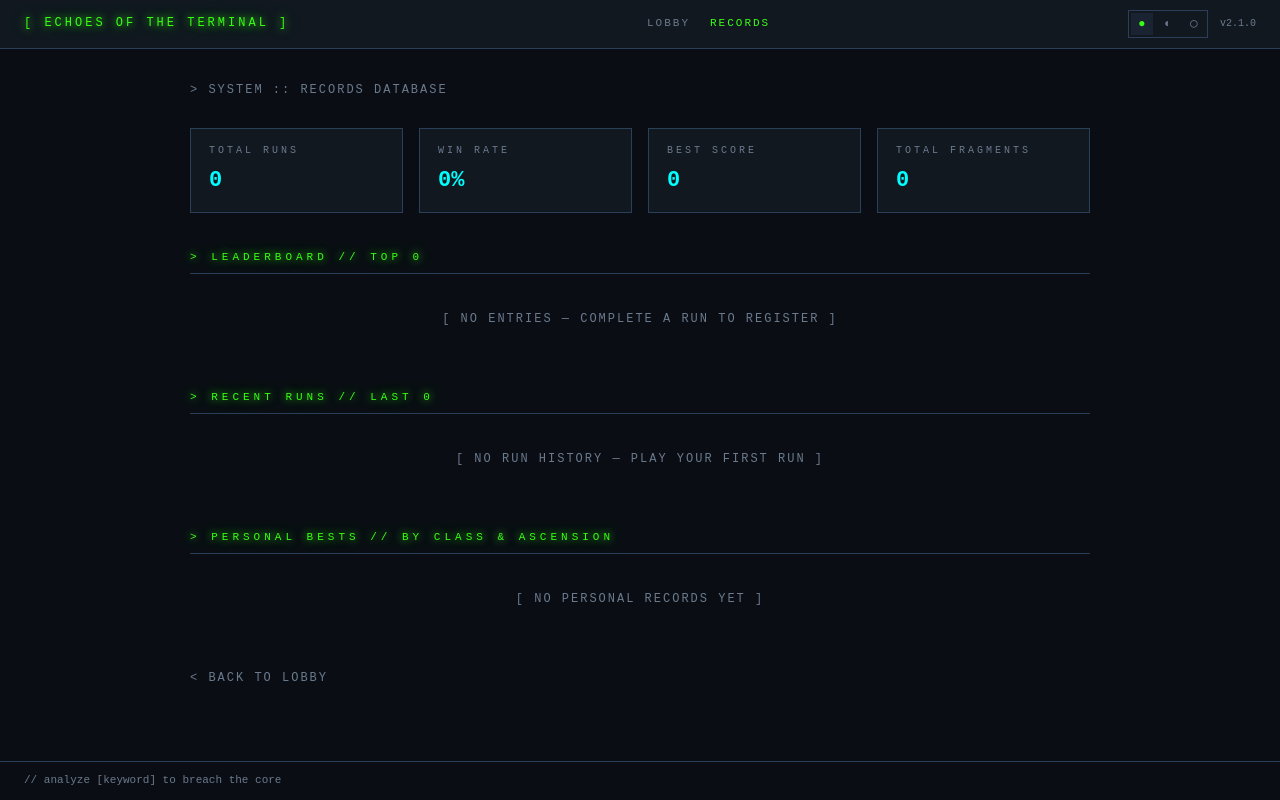
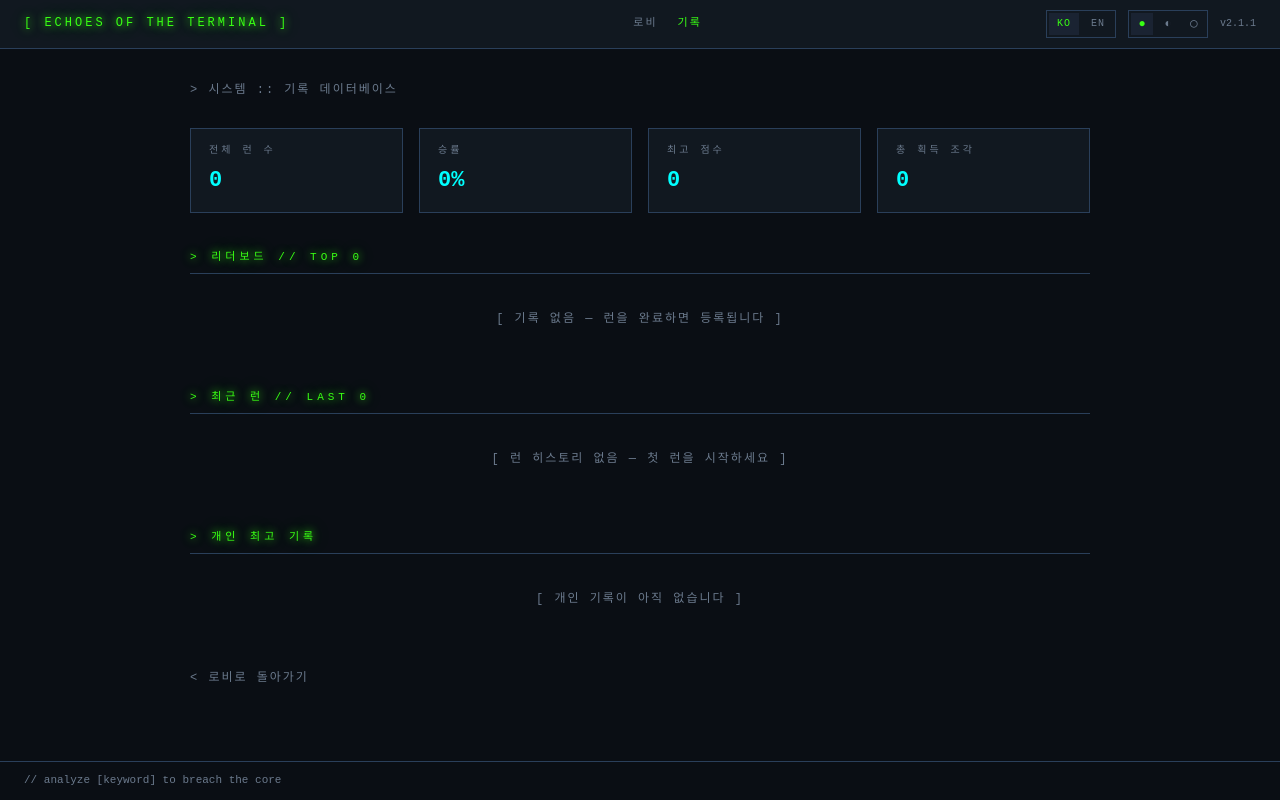
Before and after one commit to sungjin9288/echoes-of-the-terminal, a FastAPI app: page /records in a window 1280 px wide. Run offline with FastAPI, Linux system fonts and the light colour scheme; some libraries are stand-ins or nearby versions.

Commit message:
feat(web): i18n 토글 (KO/EN) — 다국어 인프라 + 핵심 라벨 교체 (v2.1.1)
v3.0 Phase D 두 번째 마이크로 릴리즈.

- i18n.py: translate(lang, key) stateless 헬퍼 + lru_cache 카탈로그 캐시
  (글로벌 _current_lang 무관 — 멀티 세션 환경 안전)
- web/adapters.py: WebGameSession.lang 필드 (기본 ko)
- web/app.py: POST /api/settings/lang + Jinja2 translate 글로벌 등록
- web/templates/: lobby/records/game/base 핵심 라벨을 translate() 호출로 교체
- web/static/style.css: .lang-toggle / .lang-btn 스타일 (테마 토글과 동일 패턴)
- locale/ko.json, en.json: web.header.* / web.lobby.* / web.records.* / web.game.*
  키 32개 추가 (95→127)
- 헤더 우측: [KO|EN] | [●◐◯] | v{ver} 클러스터
- 테스트: TestI18nToggle 11케이스, 기존 records/daily 케이스 한/영 양쪽 허용 보강
  (859→870 케이스)

```diff
--- a/constants.py
+++ b/constants.py
@@ -5,7 +5,7 @@ TIME_LIMIT_SECONDS 등 모든 게임 상수를 이 파일에서 중앙 관리한
 """
 
 # ── 버전 정보 ─────────────────────────────────────────────────────────────────
-VERSION: str = "2.1.0"
+VERSION: str = "2.1.1"
 BUILD_DATE: str = "2026-05-08"
 
 # ── 타임 프레셔 ───────────────────────────────────────────────────────────────
--- a/locale/ko.json
+++ b/locale/ko.json
@@ -111,5 +111,39 @@
   "artifact.selection.prompt": "아티팩트를 하나 선택하세요.",
 
   "records.press_enter": "로비로 복귀하려면 Enter를 누르세요",
-  "common.press_enter": "계속하려면 Enter를 누르세요"
+  "common.press_enter": "계속하려면 Enter를 누르세요",
+
+  "web.header.lobby": "로비",
+  "web.header.records": "기록",
+  "web.lobby.runs": "런 수",
+  "web.lobby.top_score": "최고 점수",
+  "web.lobby.select_class": "클래스 선택",
+  "web.lobby.ascension": "어센션 레벨",
+  "web.lobby.save_settings": "설정 저장",
+  "web.lobby.start_run": "런 시작 _",
+  "web.lobby.daily_btn": "데일리 챌린지",
+  "web.lobby.daily_done": "✓ 데일리 챌린지 완료",
+  "web.lobby.or": "또는",
+  "web.lobby.cls_analyst_desc": "키워드 힌트 · Hard+ 패널티 -10%",
+  "web.lobby.cls_ghost_desc": "REST +15% · 타임아웃 완화",
+  "web.lobby.cls_cracker_desc": "속공 스택 · ELITE 아티팩트 +1",
+  "web.records.title": "기록",
+  "web.records.subtitle": "시스템 :: 기록 데이터베이스",
+  "web.records.total_runs": "전체 런 수",
+  "web.records.win_rate": "승률",
+  "web.records.best_score": "최고 점수",
+  "web.records.total_fragments": "총 획득 조각",
+  "web.records.leaderboard": "리더보드",
+  "web.records.recent_runs": "최근 런",
+  "web.records.personal_bests": "개인 최고 기록",
+  "web.records.no_entries": "[ 기록 없음 — 런을 완료하면 등록됩니다 ]",
+  "web.records.no_history": "[ 런 히스토리 없음 — 첫 런을 시작하세요 ]",
+  "web.records.no_personal": "[ 개인 기록이 아직 없습니다 ]",
+  "web.records.back": "< 로비로 돌아가기",
+  "web.game.placeholder": "analyze [keyword] | cat log | ls | help",
+  "web.game.send": "전송",
+  "web.game.quit": "[ 종료 ]",
+  "web.game.connecting": "연결 중",
+  "web.game.terminated": "[ 세션 종료 — ",
+  "web.game.confirm_quit": "런을 포기하고 로비로 돌아갑니까?"
 }
--- a/web/adapters.py
+++ b/web/adapters.py
@@ -147,6 +147,7 @@ class WebGameSession:
 
         # UI 설정
         self.theme: str = "default"  # default | colorblind | high_contrast
+        self.lang: str = "ko"        # ko | en
 
     # ── 출력 관리 ──────────────────────────────────────────────────────────────
 
--- a/web/app.py
+++ b/web/app.py
@@ -86,6 +86,7 @@ def _attach_cookie(resp: Any, session_id: str) -> None:
 
 
 VALID_THEMES = frozenset({"default", "colorblind", "high_contrast"})
+VALID_LANGS = frozenset({"ko", "en"})
 
 
 def _get_theme(sid: str | None) -> str:
@@ -97,6 +98,23 @@ def _get_theme(sid: str | None) -> str:
         return "default"
     theme = getattr(session, "theme", "default")
     return theme if theme in VALID_THEMES else "default"
+
+
+def _get_lang(sid: str | None) -> str:
+    """세션에서 선택된 언어를 반환한다 (없으면 ko)."""
+    if not sid:
+        return "ko"
+    session = store.get(sid)
+    if session is None:
+        return "ko"
+    lang = getattr(session, "lang", "ko")
+    return lang if lang in VALID_LANGS else "ko"
+
+
+# Jinja2 환경에 i18n 헬퍼 등록 — 모든 템플릿에서 t('key', lang=...) 호출 가능
+from i18n import translate as _translate  # noqa: E402
+
+templates.env.globals["translate"] = _translate
 
 
 # ── 페이지 라우트 ─────────────────────────────────────────────────────────────
@@ -137,6 +155,7 @@ async def lobby_page(
             "today_str": today_str,
             "daily_played": daily_played,
             "theme": session.theme,
+            "lang": session.lang,
         },
     )
     if is_new:
@@ -163,6 +182,7 @@ async def game_page(
             "active_page": "game",
             "version": _GAME_VERSION,
             "theme": session.theme,
+            "lang": session.lang,
         },
     )
 
@@ -210,6 +230,7 @@ async def records_page(
             "active_page": "records",
             "version": _GAME_VERSION,
             "theme": _get_theme(echoes_sid),
+            "lang": _get_lang(echoes_sid),
         },
     )
 
@@ -229,6 +250,24 @@ async def set_theme(
     session.theme = theme
 
     resp = JSONResponse({"ok": True, "theme": theme})
+    if is_new:
+        _attach_cookie(resp, session.session_id)
+    return resp
+
+
+@app.post("/api/settings/lang")
+async def set_lang(
+    lang: str = Form(...),
+    echoes_sid: str | None = Cookie(default=None),
+):
+    """세션의 언어를 변경한다 (ko | en)."""
+    if lang not in VALID_LANGS:
+        raise HTTPException(400, f"Invalid lang: {lang}")
+
+    session, is_new = _resolve_session(echoes_sid)
+    session.lang = lang
+
+    resp = JSONResponse({"ok": True, "lang": lang})
     if is_new:
         _attach_cookie(resp, session.session_id)
     return resp
--- a/web/static/style.css
+++ b/web/static/style.css
@@ -501,13 +501,15 @@ input[type="range"] {
 }
 
 /* Theme toggle buttons */
-.theme-toggle {
+.theme-toggle,
+.lang-toggle {
   display: inline-flex;
   gap: 4px;
   border: 1px solid var(--border);
   padding: 2px;
 }
-.theme-btn {
+.theme-btn,
+.lang-btn {
   background: transparent;
   border: none;
   color: var(--text-dim);
@@ -519,8 +521,9 @@ input[type="range"] {
   cursor: pointer;
   padding: 0;
 }
-.theme-btn:hover { color: var(--cyan-accent); }
-.theme-btn.active {
+.lang-btn { width: 30px; font-size: 10px; letter-spacing: 1px; }
+.theme-btn:hover, .lang-btn:hover { color: var(--cyan-accent); }
+.theme-btn.active, .lang-btn.active {
   color: var(--green-neon);
   background: var(--bg-overlay);
 }
--- a/web/templates/base.html
+++ b/web/templates/base.html
@@ -1,5 +1,8 @@
+{% set L = lang or 'ko' %}
+{% set T = theme or 'default' %}
+{% macro t(key) %}{{ translate(L, key) }}{% endmacro %}
 <!DOCTYPE html>
-<html lang="ko" data-theme="{{ theme or 'default' }}">
+<html lang="{{ L }}" data-theme="{{ T }}">
 <head>
 <meta charset="UTF-8">
 <meta name="viewport" content="width=device-width, initial-scale=1.0">
@@ -11,16 +14,22 @@
 <header class="site-header">
   <span class="header-logo">[ ECHOES OF THE TERMINAL ]</span>
   <nav class="header-nav">
-    <a href="/" {% if active_page == 'lobby' %}class="active"{% endif %}>LOBBY</a>
-    <a href="/records" {% if active_page == 'records' %}class="active"{% endif %}>RECORDS</a>
+    <a href="/" {% if active_page == 'lobby' %}class="active"{% endif %}>{{ translate(L, 'web.header.lobby') }}</a>
+    <a href="/records" {% if active_page == 'records' %}class="active"{% endif %}>{{ translate(L, 'web.header.records') }}</a>
   </nav>
   <div class="header-right">
+    <div class="lang-toggle" role="group" aria-label="Language">
+      <button type="button" class="lang-btn {% if L == 'ko' %}active{% endif %}"
+              data-lang-value="ko" onclick="setLang('ko')">KO</button>
+      <button type="button" class="lang-btn {% if L == 'en' %}active{% endif %}"
+              data-lang-value="en" onclick="setLang('en')">EN</button>
+    </div>
     <div class="theme-toggle" role="group" aria-label="Theme">
-      <button type="button" class="theme-btn {% if (theme or 'default') == 'default' %}active{% endif %}"
+      <button type="button" class="theme-btn {% if T == 'default' %}active{% endif %}"
               data-theme-value="default" title="Default" onclick="setTheme('default')">●</button>
-      <button type="button" class="theme-btn {% if theme == 'colorblind' %}active{% endif %}"
+      <button type="button" class="theme-btn {% if T == 'colorblind' %}active{% endif %}"
               data-theme-value="colorblind" title="Colorblind" onclick="setTheme('colorblind')">◐</button>
-      <button type="button" class="theme-btn {% if theme == 'high_contrast' %}active{% endif %}"
+      <button type="button" class="theme-btn {% if T == 'high_contrast' %}active{% endif %}"
               data-theme-value="high_contrast" title="High Contrast" onclick="setTheme('high_contrast')">◯</button>
     </div>
     <span class="header-ver">v{{ version }}</span>
@@ -28,7 +37,7 @@
 </header>
 
 <script>
-// 테마 토글 — 서버 세션과 localStorage 모두 저장
+// 테마 토글
 function setTheme(name) {
   document.documentElement.setAttribute('data-theme', name);
   try { localStorage.setItem('echoes_theme', name); } catch(e) {}
@@ -41,12 +50,21 @@ function setTheme(name) {
     body: 'theme=' + encodeURIComponent(name)
   }).catch(() => {});
 }
+// 언어 토글 — 서버 저장 후 페이지 리로드 (번역 갱신)
+function setLang(name) {
+  try { localStorage.setItem('echoes_lang', name); } catch(e) {}
+  fetch('/api/settings/lang', {
+    method: 'POST',
+    headers: {'Content-Type': 'application/x-www-form-urlencoded'},
+    body: 'lang=' + encodeURIComponent(name)
+  }).then(() => location.reload()).catch(() => location.reload());
+}
 // 페이지 로드 시 localStorage가 서버보다 신선하면 동기화
 (function() {
   try {
-    const saved = localStorage.getItem('echoes_theme');
-    const current = document.documentElement.getAttribute('data-theme');
-    if (saved && saved !== current) setTheme(saved);
+    const savedTheme = localStorage.getItem('echoes_theme');
+    const currentTheme = document.documentElement.getAttribute('data-theme');
+    if (savedTheme && savedTheme !== currentTheme) setTheme(savedTheme);
   } catch(e) {}
 })();
 </script>
--- a/web/templates/records.html
+++ b/web/templates/records.html
@@ -1,36 +1,36 @@
 {% extends "base.html" %}
-{% block title %}기록 — Echoes of the Terminal{% endblock %}
+{% block title %}{{ translate(lang, 'web.records.title') }} — Echoes of the Terminal{% endblock %}
 
 {% block content %}
 <div class="records-wrap">
 
   <div class="records-nav">
-    <span class="dim">&gt; SYSTEM :: RECORDS DATABASE</span>
+    <span class="dim">&gt; {{ translate(lang, 'web.records.subtitle') }}</span>
   </div>
 
   <!-- ── 요약 통계 ─────────────────────────────────────────────────── -->
   <div class="stat-strip">
     <div class="stat-block">
-      <div class="sb-label">TOTAL RUNS</div>
+      <div class="sb-label">{{ translate(lang, 'web.records.total_runs') }}</div>
       <div class="sb-value">{{ total_runs }}</div>
     </div>
     <div class="stat-block">
-      <div class="sb-label">WIN RATE</div>
+      <div class="sb-label">{{ translate(lang, 'web.records.win_rate') }}</div>
       <div class="sb-value">{{ win_rate }}%</div>
     </div>
     <div class="stat-block">
-      <div class="sb-label">BEST SCORE</div>
+      <div class="sb-label">{{ translate(lang, 'web.records.best_score') }}</div>
       <div class="sb-value">{{ best_score }}</div>
     </div>
     <div class="stat-block">
-      <div class="sb-label">TOTAL FRAGMENTS</div>
+      <div class="sb-label">{{ translate(lang, 'web.records.total_fragments') }}</div>
       <div class="sb-value">{{ total_fragments }}</div>
     </div>
   </div>
 
   <!-- ── 로컬 리더보드 ─────────────────────────────────────────────── -->
   <div class="records-section">
-    <div class="records-section-title">&gt; LEADERBOARD // TOP {{ leaderboard|length }}</div>
+    <div class="records-section-title">&gt; {{ translate(lang, 'web.records.leaderboard') }} // TOP {{ leaderboard|length }}</div>
     {% if leaderboard %}
     <table class="rec-table">
       <thead>
@@ -63,13 +63,13 @@
       </tbody>
     </table>
     {% else %}
-    <div class="empty-msg">[ NO ENTRIES — COMPLETE A RUN TO REGISTER ]</div>
+    <div class="empty-msg">{{ translate(lang, 'web.records.no_entries') }}</div>
     {% endif %}
   </div>
 
   <!-- ── 최근 런 히스토리 ───────────────────────────────────────────── -->
   <div class="records-section">
-    <div class="records-section-title">&gt; RECENT RUNS // LAST {{ run_history|length }}</div>
+    <div class="records-section-title">&gt; {{ translate(lang, 'web.records.recent_runs') }} // LAST {{ run_history|length }}</div>
     {% if run_history %}
     <table class="rec-table">
       <thead>
@@ -102,13 +102,13 @@
       </tbody>
     </table>
     {% else %}
-    <div class="empty-msg">[ NO RUN HISTORY — PLAY YOUR FIRST RUN ]</div>
+    <div class="empty-msg">{{ translate(lang, 'web.records.no_history') }}</div>
     {% endif %}
   </div>
 
   <!-- ── 개인 최고 기록 ────────────────────────────────────────────── -->
   <div class="records-section">
-    <div class="records-section-title">&gt; PERSONAL BESTS // BY CLASS &amp; ASCENSION</div>
+    <div class="records-section-title">&gt; {{ translate(lang, 'web.records.personal_bests') }}</div>
     {% if personal_records %}
     <table class="rec-table">
       <thead>
@@ -140,12 +140,12 @@
       </tbody>
     </table>
     {% else %}
-    <div class="empty-msg">[ NO PERSONAL RECORDS YET ]</div>
+    <div class="empty-msg">{{ translate(lang, 'web.records.no_personal') }}</div>
     {% endif %}
   </div>
 
   <div class="records-nav" style="margin-top:8px; margin-bottom:0">
-    <a href="/">&lt; BACK TO LOBBY</a>
+    <a href="/">{{ translate(lang, 'web.records.back') }}</a>
   </div>
 
 </div>
```
Also changed, not shown: CLAUDE.md (+3 -3 lines), i18n.py (+52 -0 lines), locale/en.json (+35 -1 lines), tests/test_web_session.py (+107 -11 lines), web/templates/game.html (+5 -5 lines), web/templates/lobby.html (+12 -12 lines), CHANGELOG.md.
